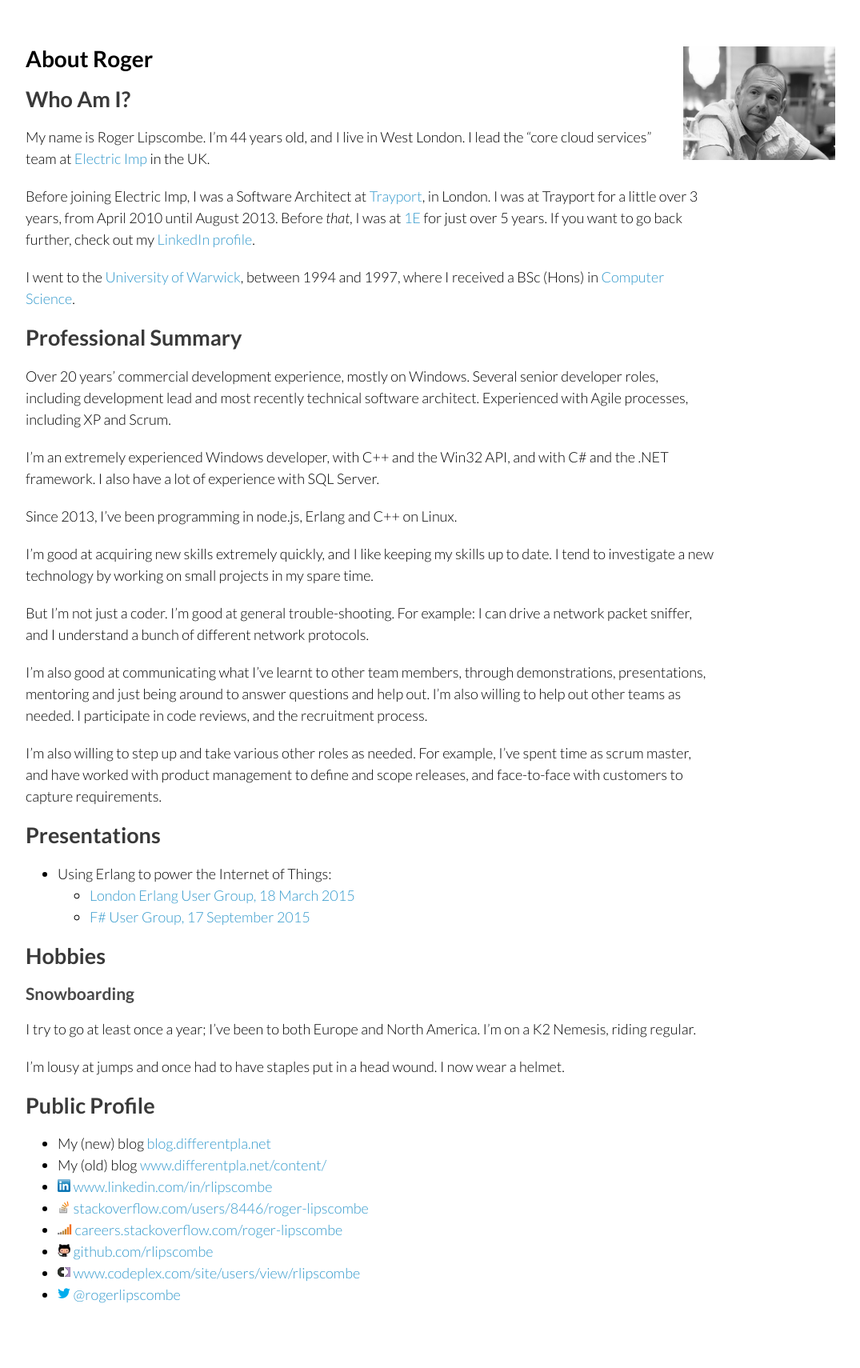
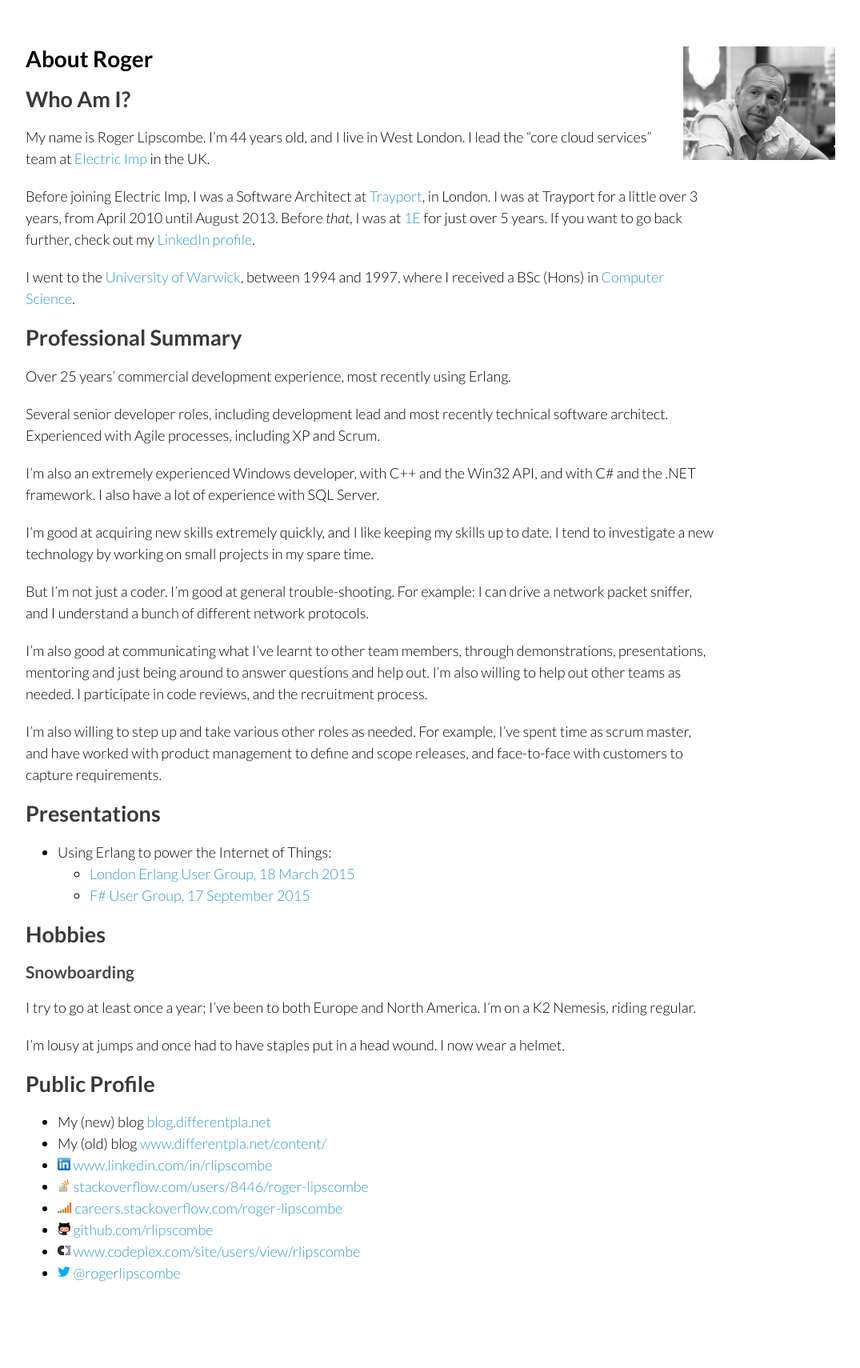
Before and after one commit to rlipscombe/rlipscombe.github.io, a Jekyll site: the page built from index.md, in a window 1280 px wide. Shown: the whole page at 80% size, without its empty margins (178-1253 px from the left). Built offline with Jekyll 4.4.1, drawn with Linux system fonts in a browser that asks for light colours; after the commit the page ends 1683 px from its top, so only the background shows below that.

Commit message:
Mostly Erlang these days

```diff
--- a/index.md
+++ b/index.md
@@ -22,15 +22,14 @@
 
 ## Professional Summary
 
-Over 20 years' commercial development experience, mostly on Windows. Several
-senior developer roles, including development lead and most recently technical
+Over 25 years' commercial development experience, most recently using Erlang.
+
+Several senior developer roles, including development lead and most recently technical
 software architect. Experienced with Agile processes, including XP and Scrum.
 
-I'm an extremely experienced Windows developer, with C++ and the Win32 API, and
+I'm also an extremely experienced Windows developer, with C++ and the Win32 API, and
 with C# and the .NET framework. I also have a lot of experience with SQL
 Server.
-
-Since 2013, I've been programming in node.js, Erlang and C++ on Linux.
 
 I'm good at acquiring new skills extremely quickly, and I like keeping my
 skills up to date. I tend to investigate a new technology by working on small
```
